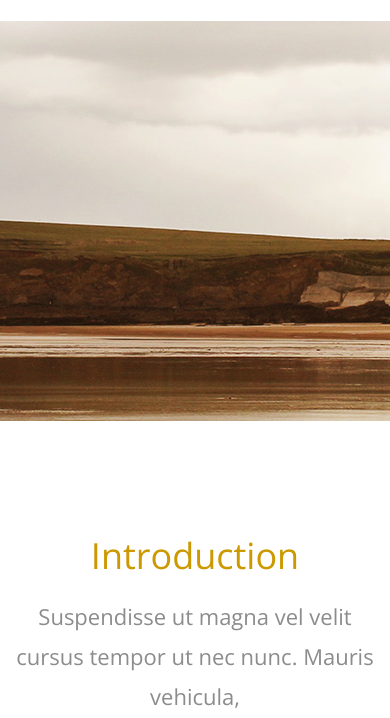
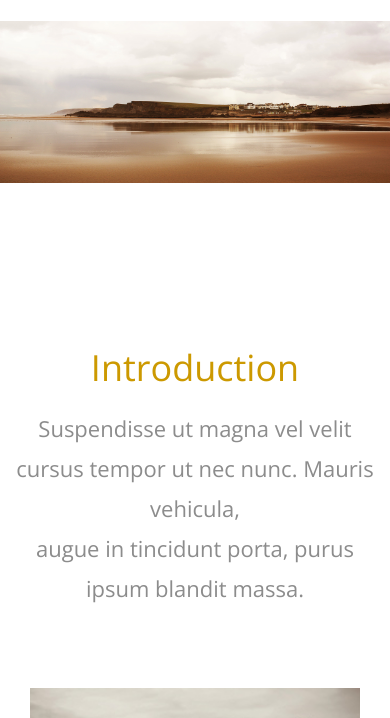
Before and after one commit to kashishsevak/kashish-mq-max-width-pr, a plain HTML site: page index.html in a window 390 px wide. Shown: the part 84-802 px from the top of the page. Drawn offline with Linux system fonts and the light colour scheme.

Commit message:
Add files via upload

```diff
--- a/css/media.css
+++ b/css/media.css
@@ -1,71 +1,91 @@
 /* xxl  */
-@media (max-width:1399px){
-    .container{
+@media (max-width:1399px) {
+    .container {
         max-width: 1320px;
     }
 }
+
 /* xl  */
-@media (max-width:1399px){
-    .container{
+@media (max-width:1399px) {
+    .container {
         max-width: 1140px;
     }
 }
+
 /* lg  */
-@media (max-width:1199px){
-    .container{
+@media (max-width:1199px) {
+    .container {
         max-width: 960px;
     }
-    .col-lg-12{
+
+    .col-lg-12 {
         width: 100%;
     }
-    .col-lg-6{
+
+    .col-lg-6 {
         width: 50%;
     }
 }
+
 /* md  */
-@media (max-width:991px){
-    .container{
+@media (max-width:991px) {
+    .container {
         max-width: 720px;
     }
 
-    .d-md-none{
+    .d-md-none {
         display: none;
     }
-    .d-md-flex{
+
+    .d-md-flex {
         display: flex;
     }
-    .row{
+
+    .row {
         row-gap: 30px;
     }
-    .col-md-6{
+
+    .col-md-6 {
         width: 50%;
     }
-    .col-md-12{
+
+    .col-md-12 {
         width: 100%;
     }
-    .hero{
-        height: 400px;
+
+    .hero {
+        background: none;
+        height: auto;
+    }
+}
+
+/* sm  */
+@media (max-width:767px) {
+    .container {
+        max-width: 540px;
+    }
+
+    .col-sm-12 {
+        width: 100%;
+    }
+
+    .hero {
+        height: auto;
         width: 100%;
     }
 }
-/* sm  */
-@media (max-width:767px){
-    .container{
-        max-width: 540px;
+
+/* xs  */
+@media (max-width:575px) {
+    .container {
+        max-width: 100%;
     }
-    .col-sm-12{
+
+    .d-xs-block {
+        display: block;
+    }
+
+    .col-xs-12 {
         width: 100%;
     }
 }
-/* xs  */
-@media (max-width:575px){
-    .container{
-        max-width: 100%;
-    }
-    .d-xs-block{
-        display: block;
-    }
-    .col-xs-12{
-        width: 100%;
-    }
-}
--- a/css/style.css
+++ b/css/style.css
@@ -176,8 +176,8 @@ header nav .dropdown-menu li a{
 /* hero section end  */
 
 /* intro section start  */
-.intro {
-  padding: 30px 0;
+.intro,.categories {
+  padding: 80px 0;
 }
 
 .intro .intro-content {
@@ -226,10 +226,6 @@ header nav .dropdown-menu li a{
 /* intro section end  */
 
 /* categories section start  */
-.categories {
-  padding: 80px 0;
-}
-
 .categories .categories-content h2,h1 {
   font-size: 26px;
   font-weight: 500;
--- a/index.html
+++ b/index.html
@@ -43,7 +43,9 @@
 
   <main>
     <!-- hero section start  -->
-    <section class="hero"></section>
+    <section class="hero">
+      <img src="./images/hero-bg-img.jpg" alt="">
+    </section>
     <!-- hero section end  -->
 
     <!-- introduction section start  -->
```
